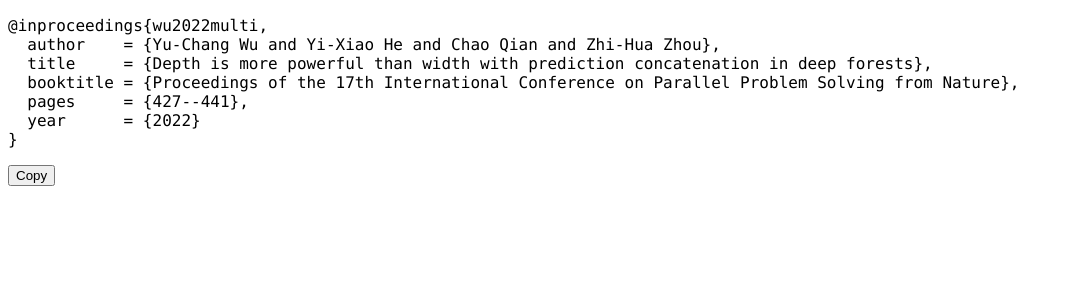
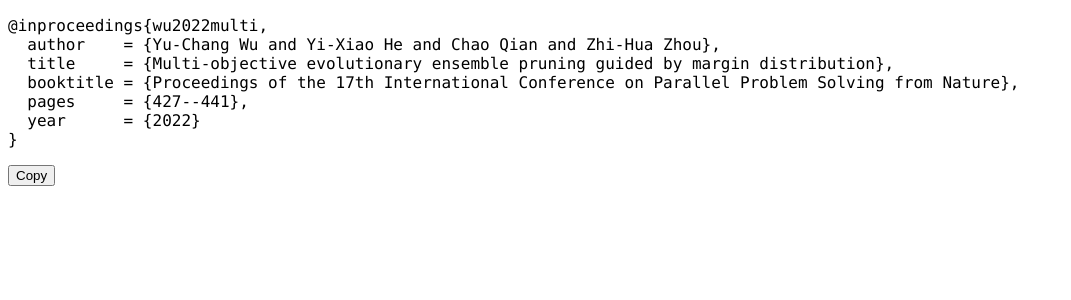
Before and after one commit to heyixiao14/heyixiao14.github.io, a Jekyll site: the page papers/wu2022multi.html, which Jekyll copies as it is, in a window 1280 px wide. Shown: the top 300 px of the page, without its empty margins (0-1071 px from the left). Built offline with Jekyll 4.4.1, drawn with Linux system fonts in a browser that asks for light colours.

Commit message:
Update wu2022multi.html

```diff
--- a/papers/wu2022multi.html
+++ b/papers/wu2022multi.html
@@ -34,7 +34,7 @@
 <pre>
 @inproceedings{wu2022multi,
   author    = {Yu-Chang Wu and Yi-Xiao He and Chao Qian and Zhi-Hua Zhou},
-  title     = {Depth is more powerful than width with prediction concatenation in deep forests},
+  title     = {Multi-objective evolutionary ensemble pruning guided by margin distribution},
   booktitle = {Proceedings of the 17th International Conference on Parallel Problem Solving from Nature},
   pages     = {427--441},
   year      = {2022}
```
